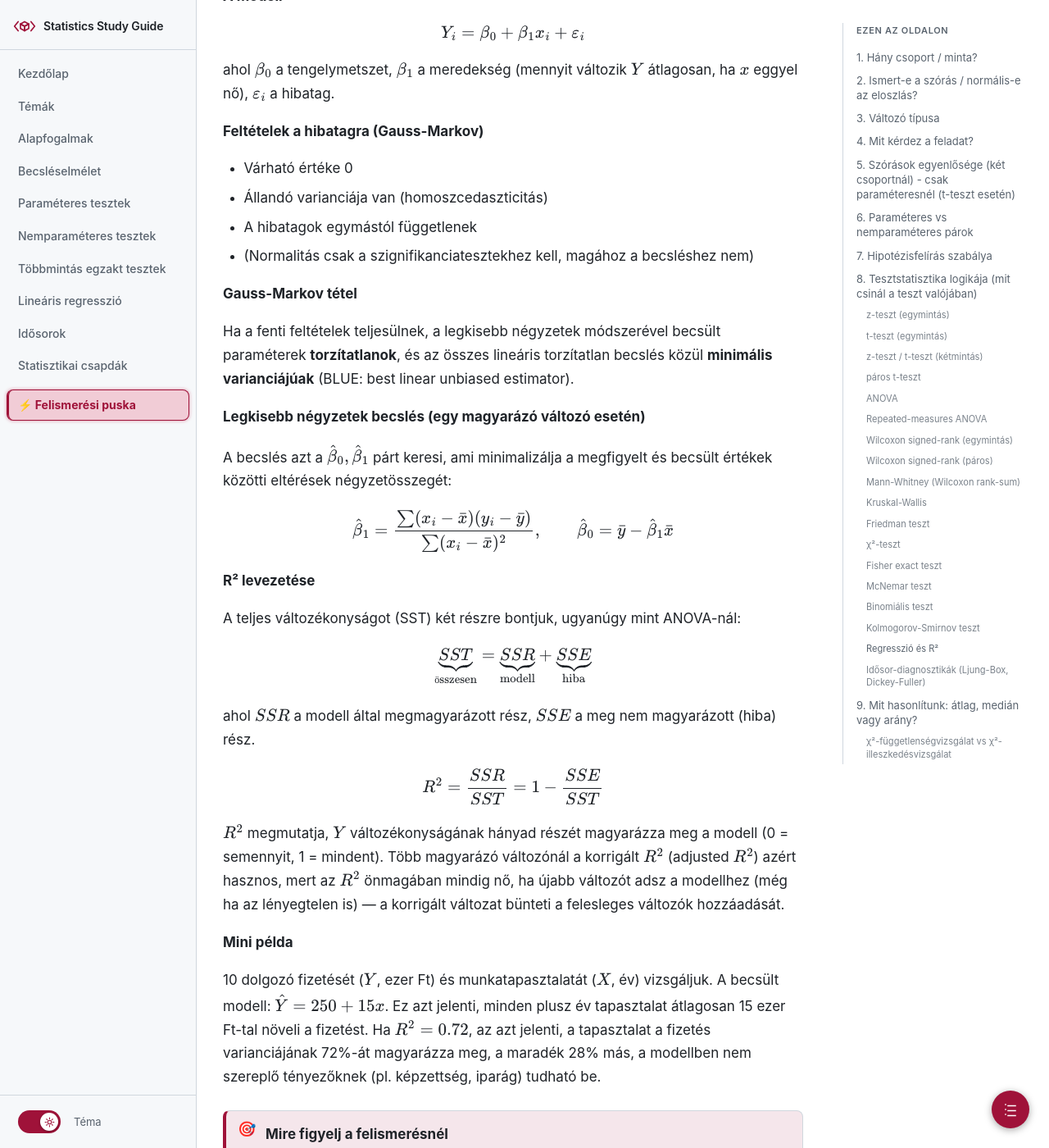
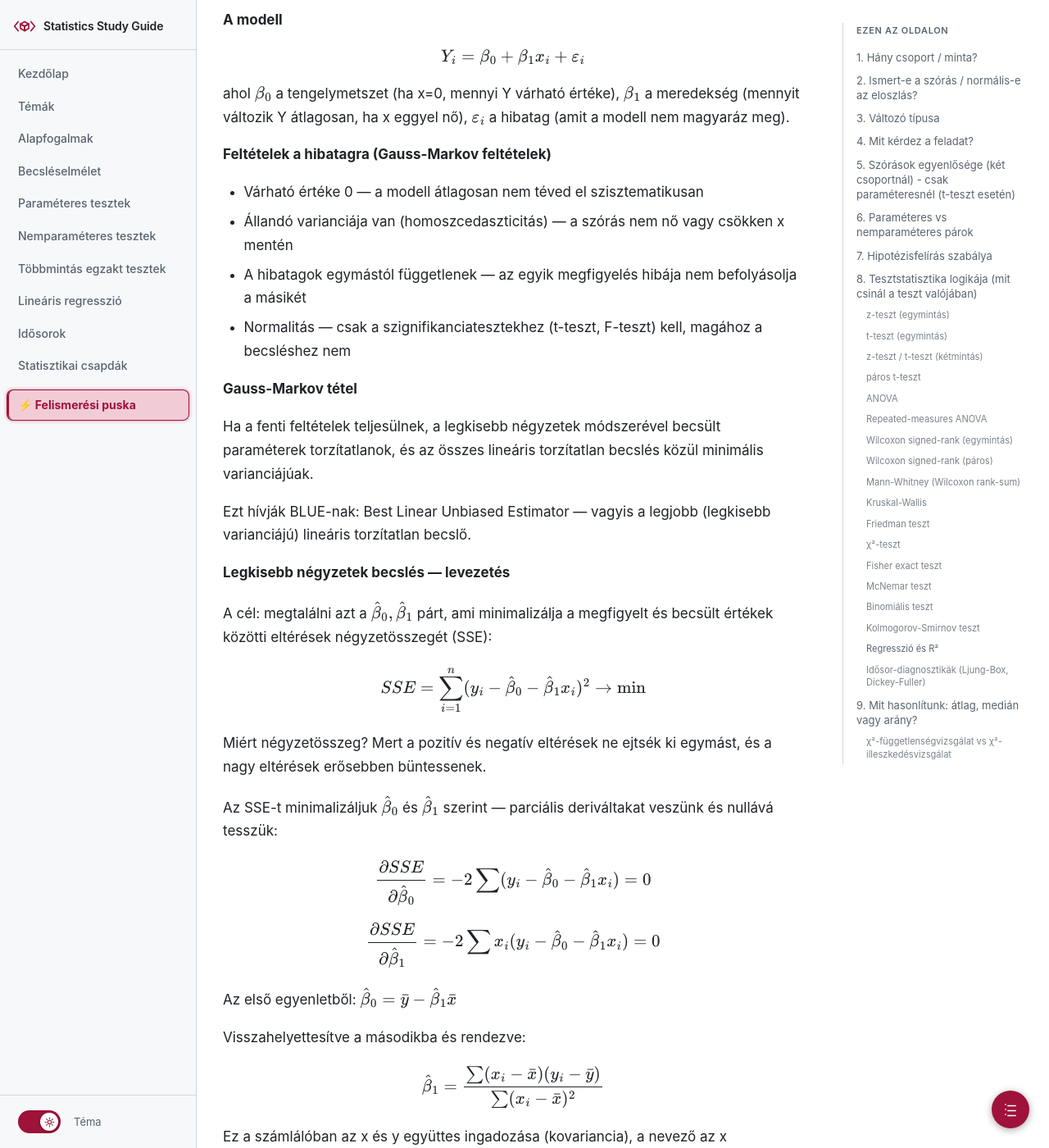
Before and after one commit to szappanka/stats-study, a Jekyll site: the page built from docs/09-puska.md, in a window 1280 px wide and 1400 px high, scrolled down 25768 px. Shown: the whole window at 82% size. Built offline with Jekyll 4.4.1, drawn with Linux system fonts in a browser that asks for light colours; some of the changed text lies outside the part shown.

Commit message:
fix: Clarify regression model explanation and enhance Gauss-Markov conditions details

```diff
--- a/docs/09-puska.md
+++ b/docs/09-puska.md
@@ -729,53 +729,127 @@ Egy gyár azt állítja, hogy egy alkatrész élettartama \\(N(500, 40^2)\\) elo
 
 **Mi a probléma, amit megold?**
 
-Azt modellezi, hogyan függ egy numerikus változó (\\(Y\\)) egy vagy több másik numerikus változótól (\\(X\\)). Pl. hogyan függ a fizetés a munkatapasztalattól.
+Azt modellezi, hogyan függ egy numerikus változó (\\(Y\\)) egy vagy több másik numerikus változótól (\\(X\\)). Pl. hogyan függ a fizetés a munkatapasztalattól. Az egyenes megmutatja a kapcsolat irányát és erősségét, és lehetővé teszi az előrejelzést.
 
 **A modell**
 
 $$Y_i = \beta_0 + \beta_1 x_i + \varepsilon_i$$
 
-ahol \\(\beta_0\\) a tengelymetszet, \\(\beta_1\\) a meredekség (mennyit változik \\(Y\\) átlagosan, ha \\(x\\) eggyel nő), \\(\varepsilon_i\\) a hibatag.
+ahol \\(\beta_0\\) a tengelymetszet (ha x=0, mennyi Y várható értéke), \\(\beta_1\\) a meredekség (mennyit változik Y átlagosan, ha x eggyel nő), \\(\varepsilon_i\\) a hibatag (amit a modell nem magyaráz meg).
 
-**Feltételek a hibatagra (Gauss-Markov)**
+**Feltételek a hibatagra (Gauss-Markov feltételek)**
 
-- Várható értéke 0
-- Állandó varianciája van (homoszcedaszticitás)
-- A hibatagok egymástól függetlenek
-- (Normalitás csak a szignifikanciatesztekhez kell, magához a becsléshez nem)
+- Várható értéke 0 — a modell átlagosan nem téved el szisztematikusan
+- Állandó varianciája van (homoszcedaszticitás) — a szórás nem nő vagy csökken x mentén
+- A hibatagok egymástól függetlenek — az egyik megfigyelés hibája nem befolyásolja a másikét
+- Normalitás — csak a szignifikanciatesztekhez (t-teszt, F-teszt) kell, magához a becsléshez nem
 
 **Gauss-Markov tétel**
 
-Ha a fenti feltételek teljesülnek, a legkisebb négyzetek módszerével becsült paraméterek **torzítatlanok**, és az összes lineáris torzítatlan becslés közül **minimális varianciájúak** (BLUE: best linear unbiased estimator).
+Ha a fenti feltételek teljesülnek, a legkisebb négyzetek módszerével becsült paraméterek torzítatlanok, és az összes lineáris torzítatlan becslés közül minimális varianciájúak.
 
-**Legkisebb négyzetek becslés (egy magyarázó változó esetén)**
+Ezt hívják BLUE-nak: Best Linear Unbiased Estimator — vagyis a legjobb (legkisebb varianciájú) lineáris torzítatlan becslő.
 
-A becslés azt a \\(\hat\beta_0, \hat\beta_1\\) párt keresi, ami minimalizálja a megfigyelt és becsült értékek közötti eltérések négyzetösszegét:
+**Legkisebb négyzetek becslés — levezetés**
 
-$$\hat\beta_1 = \frac{\sum (x_i-\bar{x})(y_i-\bar{y})}{\sum (x_i-\bar{x})^2}, \qquad \hat\beta_0 = \bar{y} - \hat\beta_1 \bar{x}$$
+A cél: megtalálni azt a \\(\hat\beta_0, \hat\beta_1\\) párt, ami minimalizálja a megfigyelt és becsült értékek közötti eltérések négyzetösszegét (SSE):
+
+$$SSE = \sum_{i=1}^n (y_i - \hat\beta_0 - \hat\beta_1 x_i)^2 \to \min$$
+
+Miért négyzetösszeg? Mert a pozitív és negatív eltérések ne ejtsék ki egymást, és a nagy eltérések erősebben büntessenek.
+
+Az SSE-t minimalizáljuk \\(\hat\beta_0\\) és \\(\hat\beta_1\\) szerint — parciális deriváltakat veszünk és nullává tesszük:
+
+$$\frac{\partial SSE}{\partial \hat\beta_0} = -2\sum(y_i - \hat\beta_0 - \hat\beta_1 x_i) = 0$$
+
+$$\frac{\partial SSE}{\partial \hat\beta_1} = -2\sum x_i(y_i - \hat\beta_0 - \hat\beta_1 x_i) = 0$$
+
+Az első egyenletből: \\(\hat\beta_0 = \bar{y} - \hat\beta_1 \bar{x}\\)
+
+Visszahelyettesítve a másodikba és rendezve:
+
+$$\hat\beta_1 = \frac{\sum (x_i-\bar{x})(y_i-\bar{y})}{\sum (x_i-\bar{x})^2}$$
+
+Ez a számlálóban az x és y együttes ingadozása (kovariancia), a nevező az x ingadozása (variancia). Tehát a meredekség azt mutatja, mennyire mozog együtt Y és x.
+
+**Standardizált együtthatók**
+
+A normál \\(\hat\beta_1\\) az x eredeti mértékegységében értelmezett (pl. "1 év tapasztalat = +15 ezer Ft"). Ha több magyarázó változód van különböző mértékegységekkel (pl. tapasztalat évben és életkor évben), nem tudod közvetlenül összehasonlítani őket.
+
+A standardizált együttható (\\(\beta^*\\)) azt mutatja, mennyit változik Y (szórásban mérve), ha x egy szórásnyit nő:
+
+$$\beta^* = \hat\beta_1 \cdot \frac{s_x}{s_y}$$
+
+Így összehasonlíthatóvá válnak a különböző mértékegységű változók — melyik magyarázó változónak van nagyobb hatása Y-ra.
 
 **R² levezetése**
 
-A teljes változékonyságot (SST) két részre bontjuk, ugyanúgy mint ANOVA-nál:
+A teljes változékonyságot (SST) két részre bontjuk:
 
-$$\underbrace{SST}_{\text{összesen}} = \underbrace{SSR}_{\text{modell}} + \underbrace{SSE}_{\text{hiba}}$$
+$$SST = SSR + SSE$$
 
-ahol \\(SSR\\) a modell által megmagyarázott rész, \\(SSE\\) a meg nem magyarázott (hiba) rész.
+ahol:
+- \\(SST = \sum(y_i - \bar{y})^2\\) — Y teljes változékonysága az összátlag körül
+- \\(SSR = \sum(\hat{y}_i - \bar{y})^2\\) — amit a modell megmagyaráz (mennyit "fog meg" a regressziós egyenes)
+- \\(SSE = \sum(y_i - \hat{y}_i)^2\\) — amit a modell nem magyaráz meg (reziduumok négyzetösszege)
 
 $$R^2 = \frac{SSR}{SST} = 1-\frac{SSE}{SST}$$
 
-\\(R^2\\) megmutatja, \\(Y\\) változékonyságának hányad részét magyarázza meg a modell (0 = semennyit, 1 = mindent). Több magyarázó változónál a korrigált \\(R^2\\) (adjusted \\(R^2\\)) azért hasznos, mert az \\(R^2\\) önmagában mindig nő, ha újabb változót adsz a modellhez (még ha az lényegtelen is) — a korrigált változat bünteti a felesleges változók hozzáadását.
+\\(R^2\\) megmutatja, Y változékonyságának hányad részét magyarázza meg a modell (0 = semennyit, 1 = mindent).
+
+**Adjusted R² — miért kell?**
+
+Az \\(R^2\\) önmagában mindig nő, ha újabb változót adsz a modellhez — még ha az a változó teljesen lényegtelen is. Ez félrevezető lehet több magyarázó változónál.
+
+Az adjusted \\(R^2\\) bünteti a felesleges változók hozzáadását: csak akkor nő, ha az új változó valóban javítja a modellt, különben csökken. Ezért több magyarázó változónál mindig adjusted \\(R^2\\)-t kell nézni, nem simát.
+
+**Konfidenciaintervallum vs predikciós intervallum**
+
+Ez egy tipikus vizsgakérdés — a kettő könnyen összekeverhető.
+
+- **Konfidenciaintervallum** az átlagos Y értékre vonatkozik egy adott x-nél: "ha sok mintát vennénk ugyanolyan x értékkel, az átlaguk hol lenne?" Ez szűkebb, mert az átlag kevésbé ingadozik.
+
+- **Predikciós intervallum** egy egyedi új megfigyelésre vonatkozik: "ha kiveszek egyetlen új személyt ezzel az x értékkel, hol lesz az ő Y értéke?" Ez szélesebb, mert egy egyedi megfigyelés sokkal jobban ingadozik, mint az átlag.
+
+Egyszerűen: konfidenciaintervallum az átlagnak, predikciós intervallum egyetlen jövőbeli értéknek. A predikciós intervallum mindig szélesebb.
+
+**Multikollinearitás és VIF**
+
+Multikollinearitás akkor lép fel, ha a magyarázó változók (X-ek) erősen korrelálnak egymással. Ez azért probléma, mert:
+- A becslések bizonytalanná válnak (nagy szórású β-k)
+- Nehéz megmondani, melyik változónak mekkora az önálló hatása
+- Az együtthatók előjele is megváltozhat
+
+A VIF (Variance Inflation Factor) méri, mennyire magyarázható az egyik X a többi X-szel:
+- VIF = 1: nincs multikollinearitás
+- VIF > 10: komoly multikollinearitás (ökölszabály)
+
+**Reziduumdiagnosztika — mit kell látni**
+
+A reziduum = megfigyelt Y - becsült Y. Egy jó modellben a reziduumoknak véletlenszerűen kell szóródniuk — nem szabad bennük semmi mintázatnak lennie.
+
+Mit jeleznek a problémák:
+- **Curved pattern (ívelt mintázat)** a reziduumplotban → a kapcsolat nem lineáris, valószínűleg magasabb fokú tagot vagy más változót kellene hozzáadni
+- **Tölcsér alakú szóródás** (egyre nagyobb eltérések) → nem állandó a variancia (heteroszcedaszticitás), megsérti a Gauss-Markov feltételt
+- **Szisztematikus hullámzás** → autokorrelált hibák, megsérti a függetlenség feltételét
+
+Normalitást Shapiro-Wilk teszttel vagy QQ-plottal ellenőrizzük.
 
 **Mini példa**
 
-10 dolgozó fizetését (\\(Y\\), ezer Ft) és munkatapasztalatát (\\(X\\), év) vizsgáljuk. A becsült modell: \\(\hat{Y} = 250 + 15x\\). Ez azt jelenti, minden plusz év tapasztalat átlagosan 15 ezer Ft-tal növeli a fizetést. Ha \\(R^2=0.72\\), az azt jelenti, a tapasztalat a fizetés varianciájának 72%-át magyarázza meg, a maradék 28% más, a modellben nem szereplő tényezőknek (pl. képzettség, iparág) tudható be.
+10 dolgozó fizetését (\\(Y\\), ezer Ft) és munkatapasztalatát (\\(X\\), év) vizsgáljuk.
 
-<div class="callout exam">
-  <p><strong>Mire figyelj a felismerésnél</strong></p>
-  <p>Két (vagy több) numerikus változó közötti kapcsolat/hatás kérdése → regresszió.</p>
-</div>
+Becsült modell: \\(\hat{Y} = 250 + 15x\\)
 
----
+- \\(\hat\beta_1 = 15\\): minden plusz év tapasztalat átlagosan 15 ezer Ft-tal növeli a fizetést
+- \\(\hat\beta_0 = 250\\): 0 év tapasztalattal 250 ezer Ft az alapfizetés
+- \\(R^2 = 0.72\\): a tapasztalat a fizetés varianciájának 72%-át magyarázza, a maradék 28% más tényezőknek tudható be (pl. képzettség, iparág)
+- Ha x=8 évre konfidenciaintervallum: [355, 375] ezer Ft — az átlagos fizetés ilyen tapasztalattal ebben a tartományban van
+- Ha x=8 évre predikciós intervallum: [310, 420] ezer Ft — egy konkrét személy fizetése ennél szélesebb tartományban mozog
+
+**Mire figyelj a felismerésnél**
+
+Két (vagy több) numerikus változó közötti kapcsolat/hatás kérdése → regresszió. Kategorikus változóhoz ne használd — ott χ² vagy más teszt kell.
 
 ### Idősor-diagnosztikák (Ljung-Box, Dickey-Fuller)
 
```
